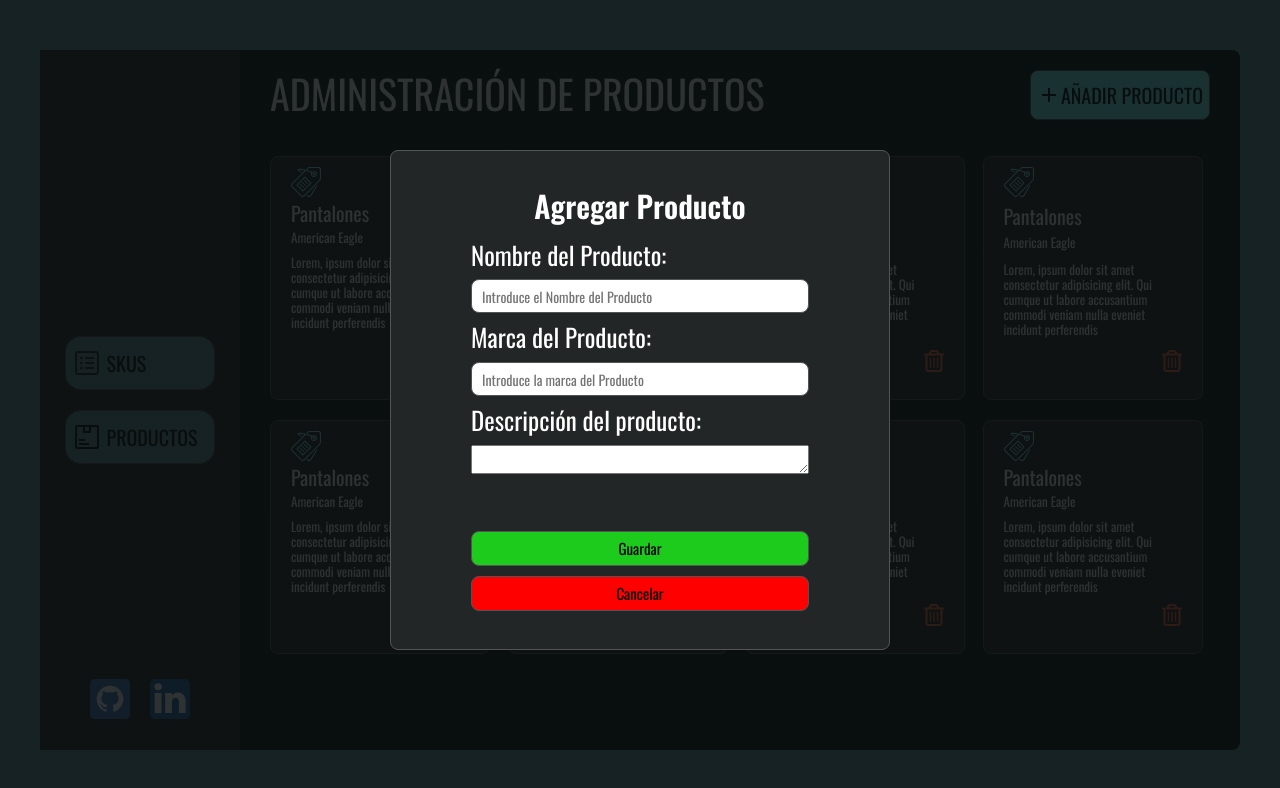
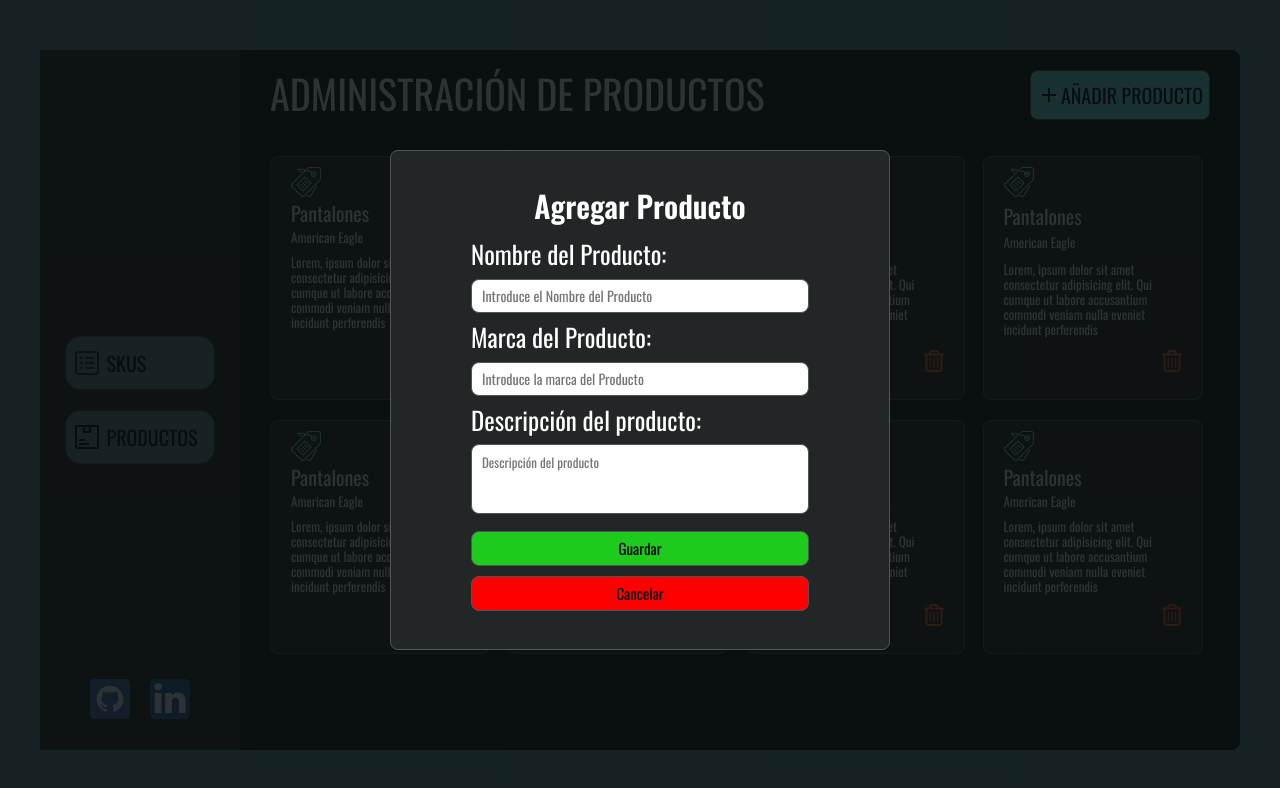
Before and after one commit to Aldordzvn/crudAngular, an Angular app: page /productos/guardar in a window 1280 px wide. Shown: the top 788 px of the page. Built offline with nearby package versions, Linux system fonts and the light colour scheme.

Commit message:
text area modificación

```diff
--- a/src/app/side-view/productos/add-producto/add-producto.component.html
+++ b/src/app/side-view/productos/add-producto/add-producto.component.html
@@ -7,7 +7,7 @@
             <label for="marcaProducto" class="label">Marca del Producto:</label>
             <input type="text" class="input" name="marcaProducto" placeholder="Introduce la marca del Producto">
             <label for="descripcion" class="label">Descripción del producto: </label>
-            <textarea name="descripcion" id=""></textarea>
+            <textarea class="txtarea" name="descripcion" id="" maxlength="150" placeholder="Descripción del producto"></textarea>
         </form>
         <div class="btns_container">
             <button class="btn guardar">Guardar</button>
--- a/src/app/side-view/productos/add-producto/add-producto.component.scss
+++ b/src/app/side-view/productos/add-producto/add-producto.component.scss
@@ -61,7 +61,6 @@
 .btns_container{
     display: flex;
     flex-direction: column;
-    margin: 4rem 0 0 0;
     padding: 0 5rem;
     gap: 1rem;
 }
@@ -86,3 +85,12 @@
         }
     }
 }
+
+.txtarea{
+    font-size: 1.3rem;
+    padding: 1rem;
+    height: 7rem;
+    resize: none;
+    border: 1px solid $border;
+    border-radius: 8px;
+}
```
